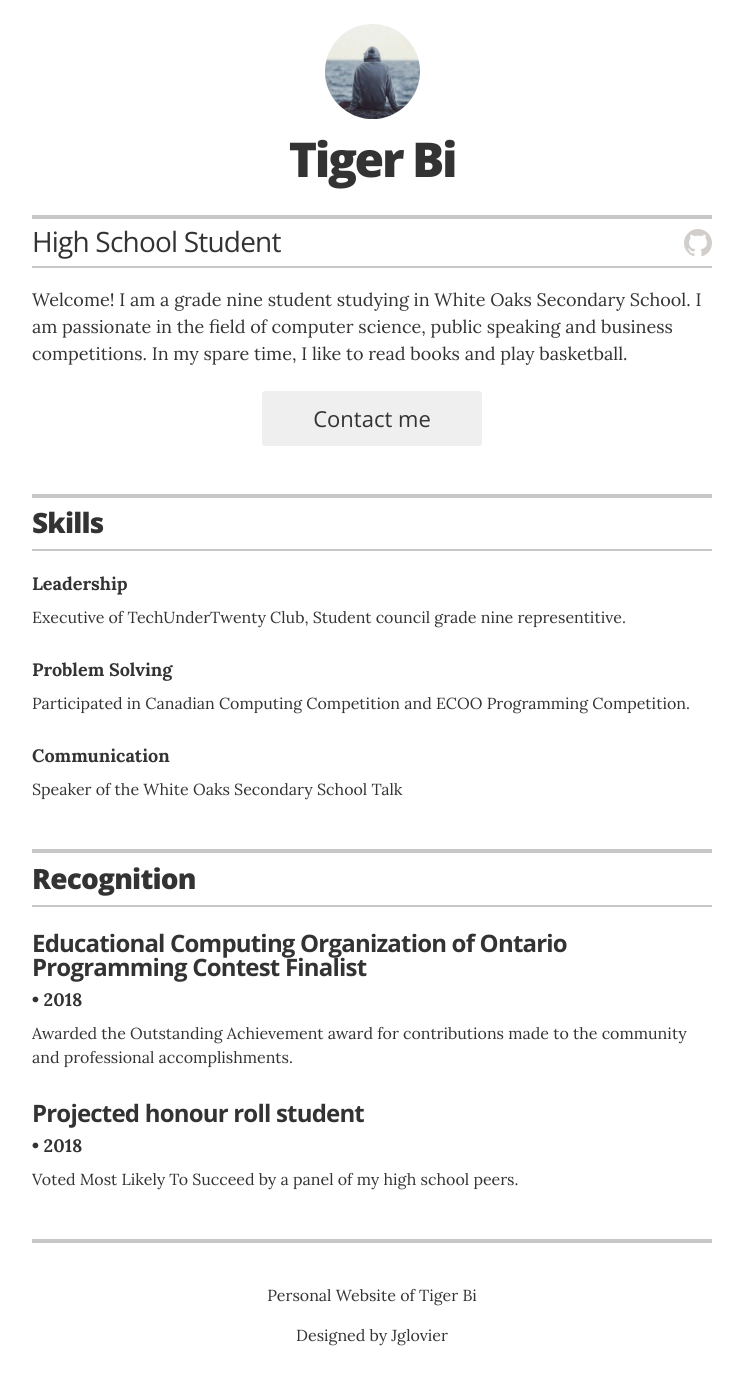
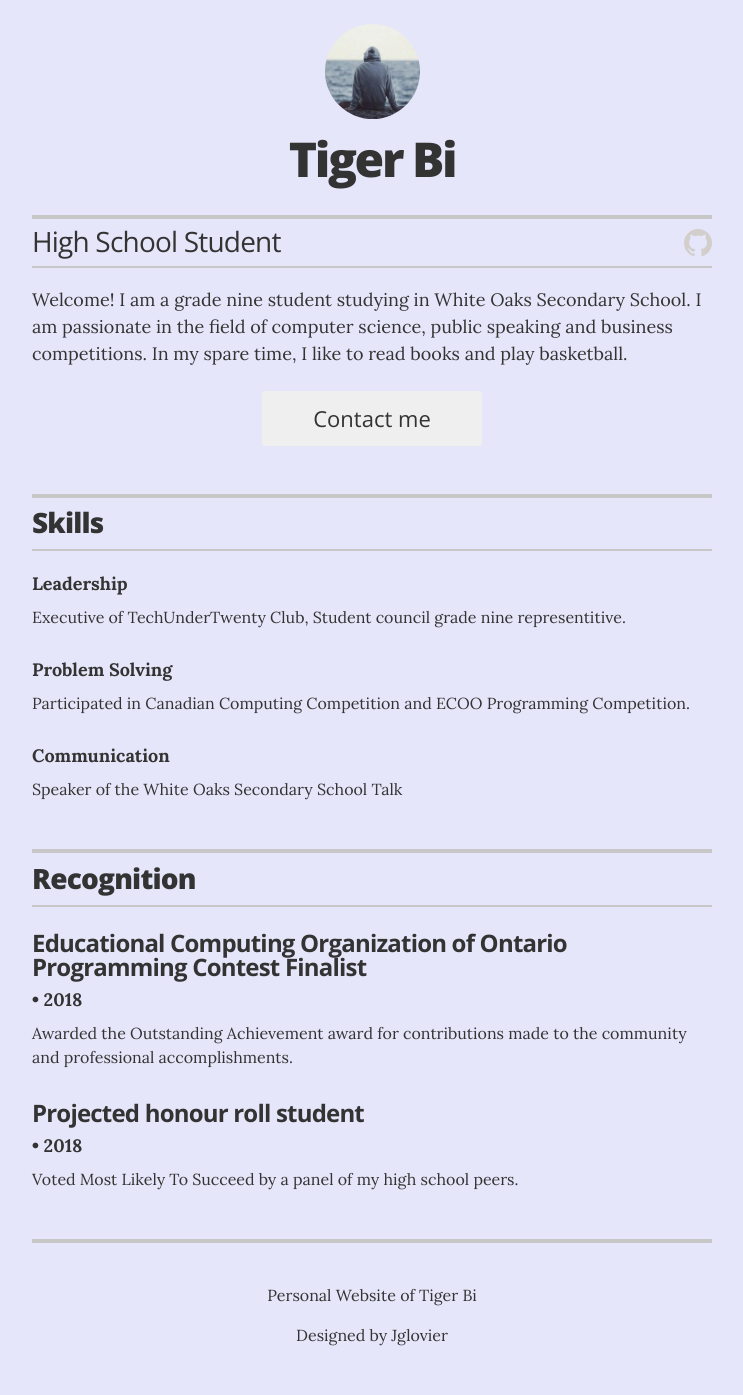
Before and after one commit to TigerBi/tigerbi.github.io, a Jekyll site: the page built from index.html, in a window 1280 px wide. Shown: the whole page, without its empty margins (268-1011 px from the left). Built offline with Jekyll 4.4.1, drawn with Linux system fonts in a browser that asks for light colours.

Commit message:
Update resume.html

```diff
--- a/_layouts/resume.html
+++ b/_layouts/resume.html
@@ -3,7 +3,7 @@
 
   {% include head.html %}
 
-  <body class="theme-{% if site.resume_theme %}{{ site.resume_theme }}{% endif %}">
+  <body class="theme-{% if site.resume_theme %}{{ site.resume_theme }}{% endif %}" body style="background-color:#E6E6FA">
 
     <div class="wrapper" itemscope itemtype="http://schema.org/Person">
       <meta itemprop="telephone" content="{{ site.resume_contact_telephone }}"/>
```
